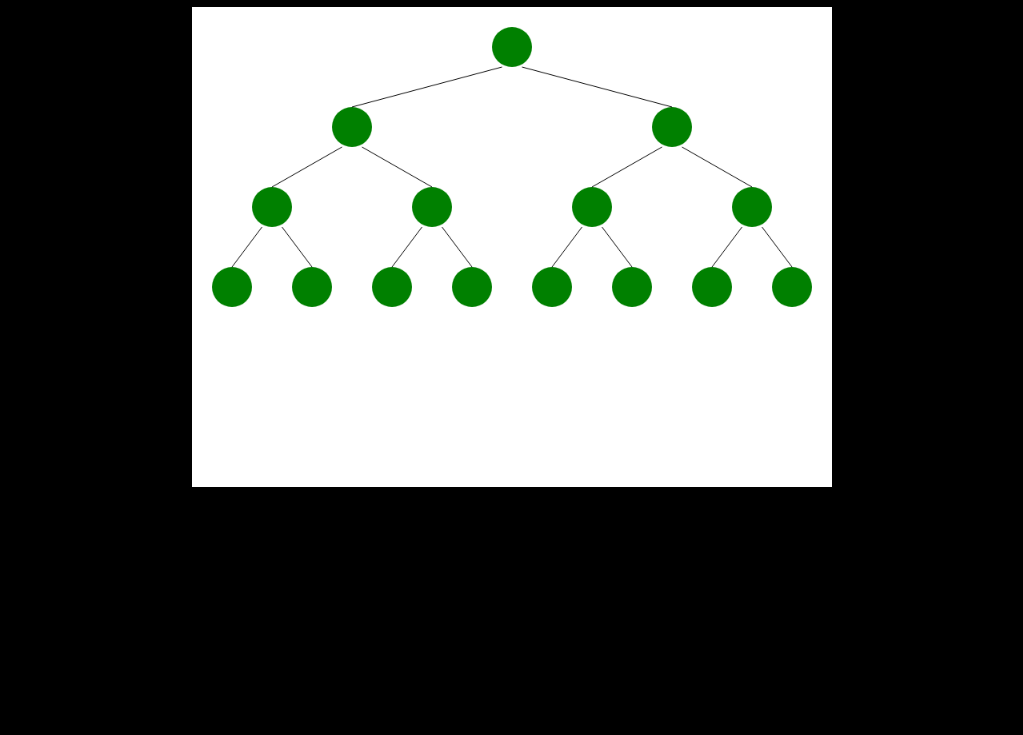
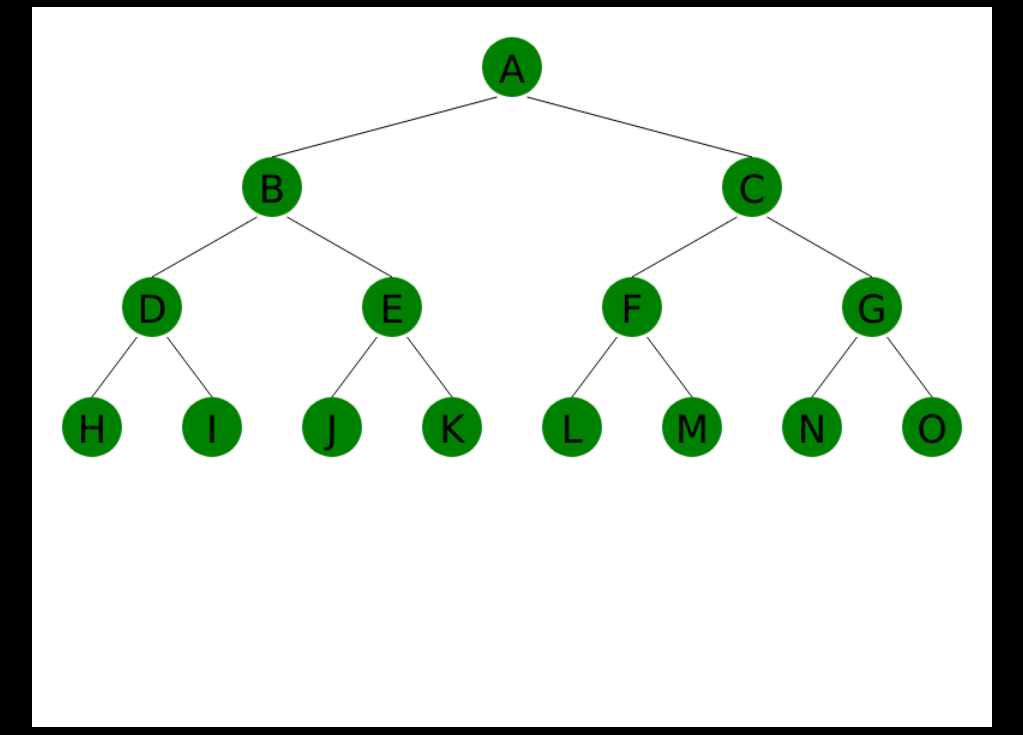
Before and after one commit to E-Trindade/Tree-Visualizer, a plain HTML site: page index.html in a window 1280 px wide. Shown: the part 73-808 px from the top of the page, without its empty margins (128-1151 px from the left). Drawn offline with Linux system fonts and the light colour scheme.

Commit message:
Adicionado texto nos nós

```diff
--- a/app.js
+++ b/app.js
@@ -4,18 +4,30 @@ const context = canvas.getContext('2d');
 const CANVAS_WIDTH = 800;
 const CANVAS_HEIGHT = 600;
 
-const COR_NOS = 'green'
+const CANVAS_BACKGROUND = 'white';
+
+const COR_NOS = 'green';
+
+const COR_TEXTO = 'black';
+const FONTE_TEXTO = '2em Verdana';
+const ALINHAMENTO_TEXTO = 'center';
 
 let inicializar_canvas = () => {
-	context.fillStyle = 'white';
+	context.fillStyle = CANVAS_BACKGROUND;
 	context.fillRect(0, 0, CANVAS_WIDTH, CANVAS_HEIGHT);
 }
 
-let desenhar_no = (no, x, y, width, heigth) => {
+let desenhar_no = (no, x, y, radius) => {
 	context.beginPath();
-	context.arc(x, y, width, 0, 2 * Math.PI, true);
+	context.arc(x, y, radius, 0, 2 * Math.PI, true);
 	context.fillStyle = COR_NOS;
 	context.fill();
+
+	context.fillStyle = COR_TEXTO;
+	context.font = FONTE_TEXTO;
+	context.textAlign = ALINHAMENTO_TEXTO;
+
+	context.fillText(no.valor, x, y + radius / 2);
 }
 
 
@@ -27,7 +39,7 @@ let desenhar_arco = (x, y, x2, y2) => {
 }
 
 
-let desenhar_arvore = (arvore, tamanho_nos, margem_niveis) => {
+let desenhar_arvore = (arvore, raio_nos, margem_niveis) => {
 	const niveis_arvore = Math.log(arvore.nos.length) / Math.log(arvore.ordem); // <=> log[2, arvore.ordem]
 
 	let passo_x_anterior;
@@ -42,21 +54,20 @@ let desenhar_arvore = (arvore, tamanho_nos, margem_niveis) => {
 
 
 			const x_central = passo_x / 2 + passo_x * posicao_na_geracao;
-			const y_central = tamanho_nos.y * 2 + nivel * (margem_niveis + tamanho_nos.y);
+			const y_central = raio_nos * 2 + nivel * (margem_niveis + raio_nos);
 
 			desenhar_no(
 				arvore.nos[Math.pow(2, nivel) - 1 + posicao_na_geracao],
 				x_central,
 				y_central,
-				tamanho_nos.x,
-				tamanho_nos.y);
+				raio_nos);
 
 			if (nivel > 0)
 				desenhar_arco(
 					x_central,
-					y_central - tamanho_nos.y, //y superior
+					y_central - raio_nos, //y superior
 
-					passo_x_anterior / 2 + passo_x_anterior * Math.floor(posicao_na_geracao / arvore.ordem) + tamanho_nos.x / 2 * (posicao_na_geracao % 2 == 0 ? -1 : 1),
+					passo_x_anterior / 2 + passo_x_anterior * Math.floor(posicao_na_geracao / arvore.ordem) + raio_nos / 2 * (posicao_na_geracao % 2 == 0 ? -1 : 1),
 					y_central - margem_niveis //y inferior do nível pai
 				)
 
@@ -69,7 +80,7 @@ inicializar_canvas();
 
 const arvore_teste = {
 	ordem: 2,
-	nos: "abcdefghijklmnop".split("").map((letra) => {
+	nos: "ABCDEFGHIJKLMNOP".split("").map((letra) => {
 		return {
 			valor: letra
 		}
@@ -77,7 +88,4 @@ const arvore_teste = {
 	})
 }
 
-desenhar_arvore(arvore_teste, {
-	x: 25,
-	y: 25
-}, 75);
+desenhar_arvore(arvore_teste, 25, 75);
--- a/index.html
+++ b/index.html
@@ -9,7 +9,7 @@
 			text-align: center;
 		}
 			canvas{
-				width: 50vw;
+				width: 75vw;
 
 				margin-left: auto;
 				margin-right: auto;
@@ -21,7 +21,7 @@
 		</style>
 	</head>
 	<body>
-		<h1>Visualizador de Árvore Heap</h1>
+		<h1>Visualizador de Árvores</h1>
 		<canvas id = 'tela'
 				width = 800
 				height= 600>
```
